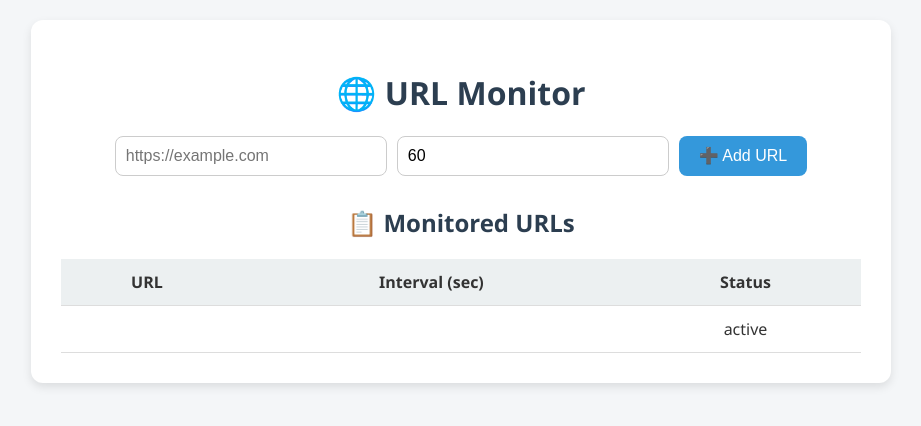
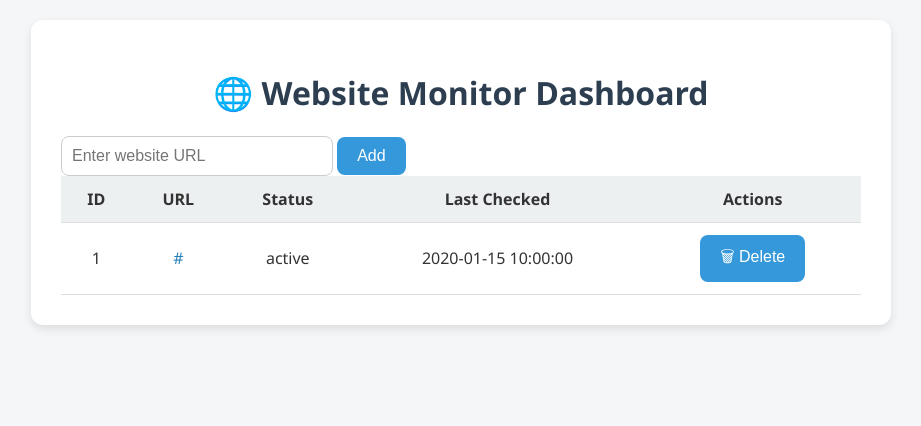
Before and after one commit to KevinEbed/housing-check-bot, a Flask app: page / in a window 1280 px wide. Shown: the top 426 px of the page, without its empty margins (179-1100 px from the left). Run offline with Flask 3, Linux system fonts and the light colour scheme; tables that the repository leaves empty hold one stand-in row (values such as "Sample post").

Commit message:
Update index.html

```diff
--- a/templates/index.html
+++ b/templates/index.html
@@ -1,34 +1,40 @@
-<!doctype html>
+<!DOCTYPE html>
 <html lang="en">
 <head>
     <meta charset="UTF-8">
-  <title>URL Monitor</title>
+    <title>Website Monitor</title>
     <link rel="stylesheet" href="{{ url_for('static', filename='styles.css') }}">
 </head>
 <body>
     <div class="container">
-    <h1>🌐 URL Monitor</h1>
-    <form method="POST" class="url-form">
-      <input type="text" name="address" placeholder="https://example.com" required>
-      <input type="number" name="interval" value="60" min="10" required>
-      <button type="submit">➕ Add URL</button>
+        <h1>🌐 Website Monitor Dashboard</h1>
+        <form method="POST" class="form">
+            <input type="text" name="url" placeholder="Enter website URL" required>
+            <button type="submit">Add</button>
         </form>
 
-    <h2>📋 Monitored URLs</h2>
         <table>
             <thead>
                 <tr>
+                    <th>ID</th>
                     <th>URL</th>
-          <th>Interval (sec)</th>
                     <th>Status</th>
+                    <th>Last Checked</th>
+                    <th>Actions</th>
                 </tr>
             </thead>
             <tbody>
                 {% for url in urls %}
                 <tr>
-          <td><a href="{{ url.address }}" target="_blank">{{ url.address }}</a></td>
-          <td>{{ url.interval }}</td>
-          <td class="{{ url.status|lower }}">{{ url.status or 'N/A' }}</td>
+                    <td>{{ url.id }}</td>
+                    <td><a href="{{ url.url }}" target="_blank">{{ url.url }}</a></td>
+                    <td class="{{ 'up' if 'Up' in url.status else 'down' }}">{{ url.status }}</td>
+                    <td>{{ url.last_checked.strftime('%Y-%m-%d %H:%M:%S') }}</td>
+                    <td>
+                        <form method="POST" action="{{ url_for('delete', url_id=url.id) }}">
+                            <button class="delete">🗑 Delete</button>
+                        </form>
+                    </td>
                 </tr>
                 {% endfor %}
             </tbody>
```
Lines whose indentation alone changed are shown as unchanged.
